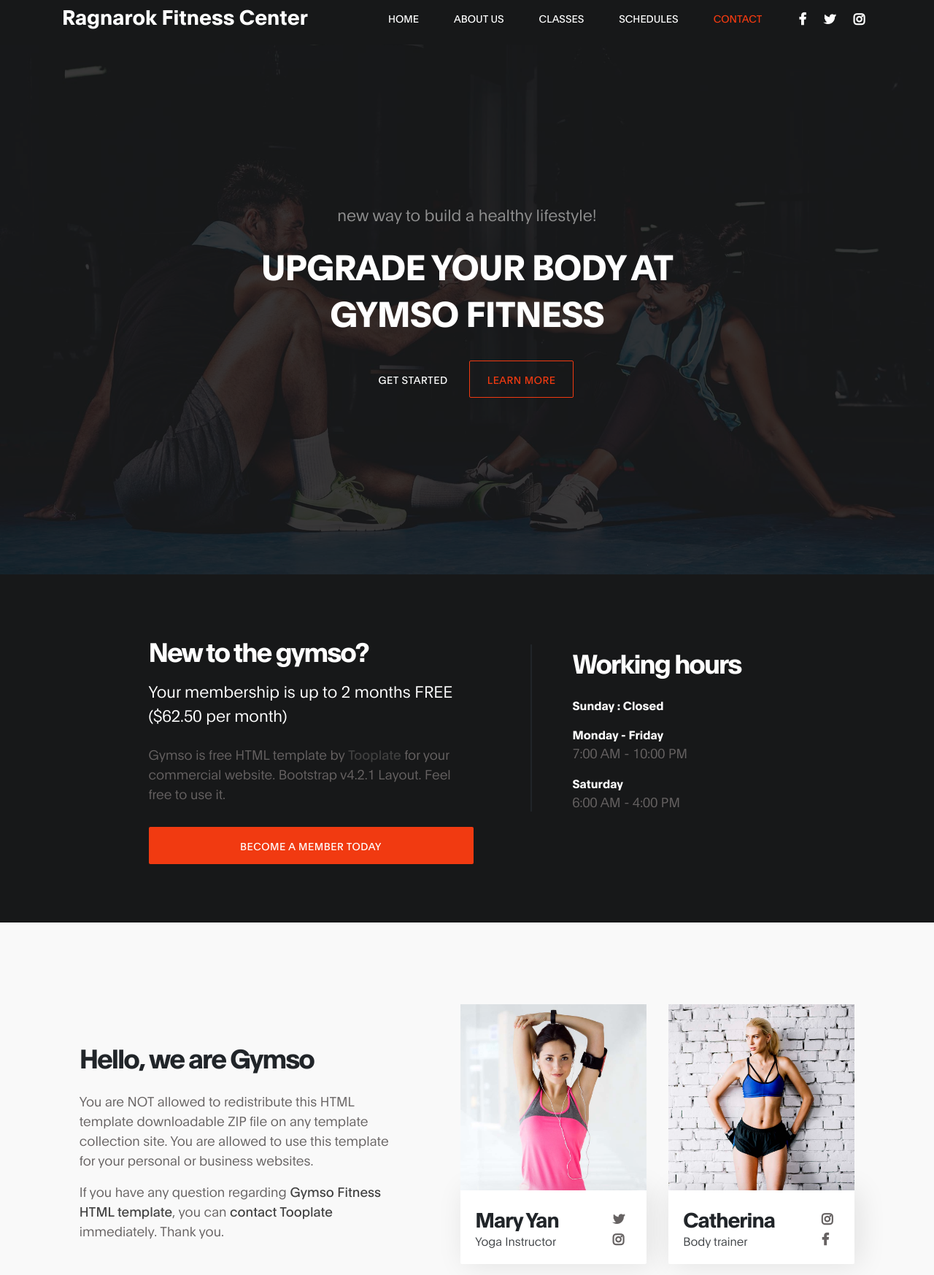
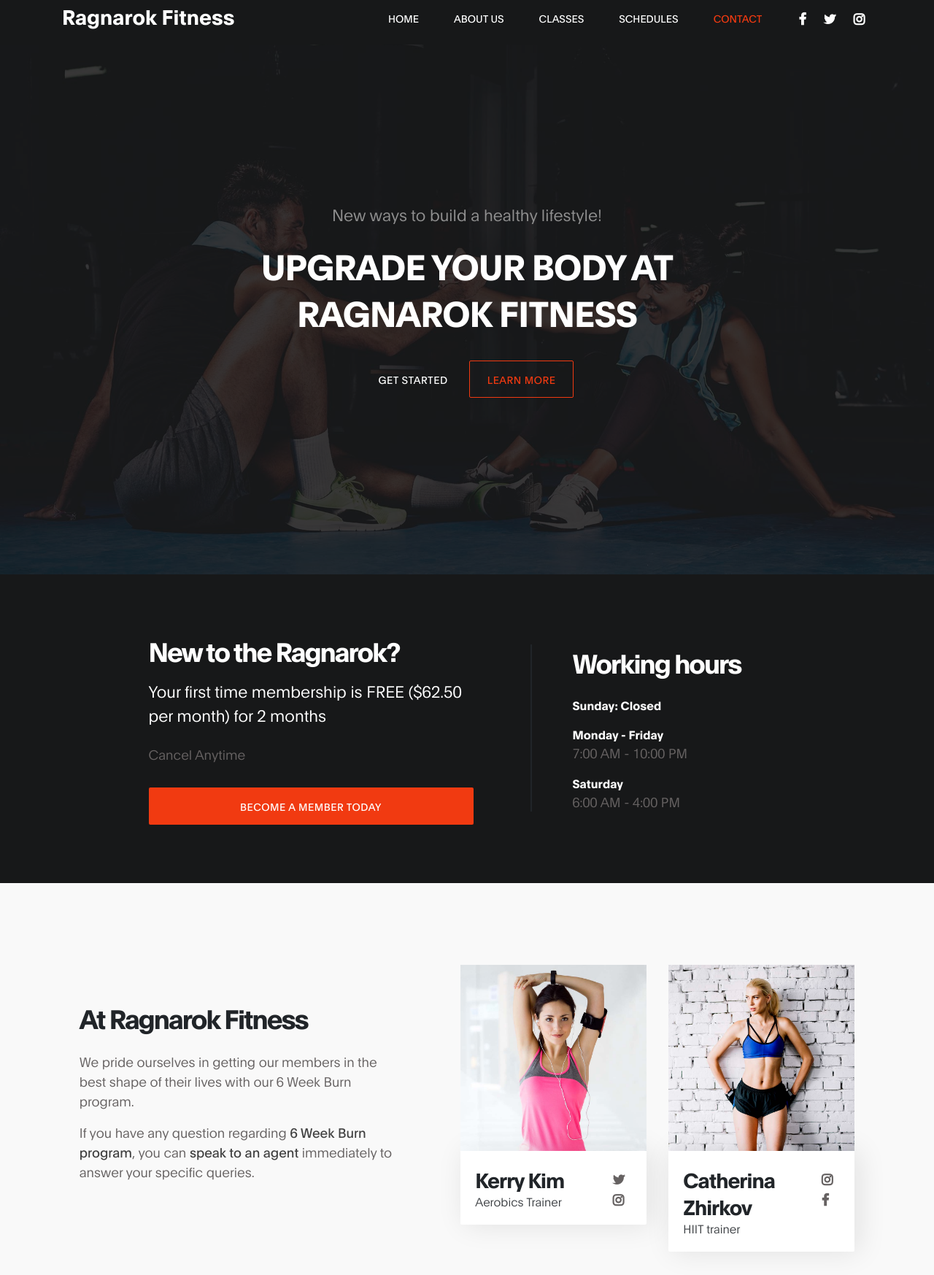
Before and after one commit to V-FOR-VEND3TTA/fitness-website, a plain HTML site: page index.html in a window 1280 px wide. Shown: the part 13-1760 px from the top of the page at 73% size. Drawn offline with Linux system fonts and the light colour scheme.

Commit message:
Modified Gymso into Ragnarok
- modified the styling
- modified the location
- modified a few other minor details like the trainer names

```diff
--- a/index.html
+++ b/index.html
@@ -15,7 +15,7 @@
      <link rel="stylesheet" href="css/aos.css">
 
      <!-- MAIN CSS -->
-     <link rel="stylesheet" href="css/tooplate-gymso-style.css">
+     <link rel="stylesheet" href="css/ragnarok.css">
 </head>
 <body data-spy="scroll" data-target="#navbarNav" data-offset="50">
 
@@ -23,7 +23,7 @@
     <nav class="navbar navbar-expand-lg fixed-top">
         <div class="container">
 
-            <a class="navbar-brand" href="index.html">Ragnarok Fitness Center</a>
+            <a class="navbar-brand" href="index.html">Ragnarok Fitness</a>
 
             <button class="navbar-toggler" type="button" data-toggle="collapse" data-target="#navbarNav" aria-controls="navbarNav" aria-expanded="false"
                 aria-label="Toggle navigation">
@@ -75,9 +75,9 @@
                          <div class="col-lg-8 col-md-10 mx-auto col-12">
                               <div class="hero-text mt-5 text-center">
 
-                                    <h6 data-aos="fade-up" data-aos-delay="300">new way to build a healthy lifestyle!</h6>
+                                    <h6 data-aos="fade-up" data-aos-delay="300">New ways to build a healthy lifestyle!</h6>
 
-                                    <h1 class="text-white" data-aos="fade-up" data-aos-delay="500">Upgrade your body at Gymso Fitness</h1>
+                                    <h1 class="text-white" data-aos="fade-up" data-aos-delay="500">Upgrade your body at Ragnarok Fitness</h1>
 
                                     <a href="#feature" class="btn custom-btn mt-3" data-aos="fade-up" data-aos-delay="600">Get started</a>
 
@@ -96,11 +96,11 @@
             <div class="row">
 
                 <div class="d-flex flex-column justify-content-center ml-lg-auto mr-lg-5 col-lg-5 col-md-6 col-12">
-                    <h2 class="mb-3 text-white" data-aos="fade-up">New to the gymso?</h2>
+                    <h2 class="mb-3 text-white" data-aos="fade-up">New to the Ragnarok?</h2>
 
-                    <h6 class="mb-4 text-white" data-aos="fade-up">Your membership is up to 2 months FREE ($62.50 per month)</h6>
+                    <h6 class="mb-4 text-white" data-aos="fade-up">Your first time membership is FREE ($62.50 per month) for 2 months</h6>
 
-                    <p data-aos="fade-up" data-aos-delay="200">Gymso is free HTML template by <a rel="nofollow" href="https://www.tooplate.com" target="_parent">Tooplate</a> for your commercial website. Bootstrap v4.2.1 Layout. Feel free to use it.</p>
+                    <p data-aos="fade-up" data-aos-delay="200">Cancel Anytime</p>
 
                     <a href="#" class="btn custom-btn bg-color mt-3" data-aos="fade-up" data-aos-delay="300" data-toggle="modal" data-target="#membershipForm">Become a member today</a>
                 </div>
@@ -111,7 +111,7 @@
 
                                 <h2 class="mb-4 text-white" data-aos="fade-up" data-aos-delay="500">Working hours</h2>
 
-                               <strong class="d-block" data-aos="fade-up" data-aos-delay="600">Sunday : Closed</strong>
+                               <strong class="d-block" data-aos="fade-up" data-aos-delay="600">Sunday: Closed</strong>
 
                                <strong class="mt-3 d-block" data-aos="fade-up" data-aos-delay="700">Monday - Friday</strong>
 
@@ -136,11 +136,11 @@
                     <div class="row">
 
                             <div class="mt-lg-5 mb-lg-0 mb-4 col-lg-5 col-md-10 mx-auto col-12">
-                                <h2 class="mb-4" data-aos="fade-up" data-aos-delay="300">Hello, we are Gymso</h2>
+                                <h2 class="mb-4" data-aos="fade-up" data-aos-delay="300">At Ragnarok Fitness</h2>
 
-                                <p data-aos="fade-up" data-aos-delay="400">You are NOT allowed to redistribute this HTML template downloadable ZIP file on any template collection site. You are allowed to use this template for your personal or business websites.</p>
+                                <p data-aos="fade-up" data-aos-delay="400">We pride ourselves in getting our members in the best shape of their lives with our 6 Week Burn program.</p>
 
-                                <p data-aos="fade-up" data-aos-delay="500">If you have any question regarding <a rel="nofollow" href="https://www.tooplate.com/view/2119-gymso-fitness" target="_parent">Gymso Fitness HTML template</a>, you can <a rel="nofollow" href="https://www.tooplate.com/contact" target="_parent">contact Tooplate</a> immediately. Thank you.</p>
+                                <p data-aos="fade-up" data-aos-delay="500">If you have any question regarding <a rel="nofollow" href="#" target="_parent">6 Week Burn program</a>, you can <a rel="nofollow" href="#" target="_parent">speak to an agent</a> immediately to answer your specific queries.</p>
 
                             </div>
 
@@ -150,8 +150,8 @@
 
                                     <div class="team-info d-flex flex-column">
 
-                                        <h3>Mary Yan</h3>
-                                        <span>Yoga Instructor</span>
+                                        <h3>Kerry Kim</h3>
+                                        <span>Aerobics Trainer</span>
 
                                         <ul class="social-icon mt-3">
                                             <li><a href="#" class="fa fa-twitter"></a></li>
@@ -167,8 +167,8 @@
 
                                     <div class="team-info d-flex flex-column">
 
-                                        <h3>Catherina</h3>
-                                        <span>Body trainer</span>
+                                        <h3>Catherina Zhirkov</h3>
+                                        <span>HIIT trainer</span>
 
                                         <ul class="social-icon mt-3">
                                             <li><a href="#" class="fa fa-instagram"></a></li>
@@ -384,7 +384,7 @@
                     <div class="mx-auto mt-4 mt-lg-0 mt-md-0 col-lg-5 col-md-6 col-12">
                         <h2 class="mb-4" data-aos="fade-up" data-aos-delay="600">Where you can <span>find us</span></h2>
 
-                        <p data-aos="fade-up" data-aos-delay="800"><i class="fa fa-map-marker mr-1"></i> 120-240 Rio de Janeiro - State of Rio de Janeiro, Brazil</p>
+                        <p data-aos="fade-up" data-aos-delay="800"><i class="fa fa-map-marker mr-1"></i> The Mall @ Carnival, Cnr Airport Road & Rangeview Rd, Brakpan, 1561</p>
 <!-- How to change your own map point
 	1. Go to Google Maps
 	2. Click on your location point
@@ -392,7 +392,7 @@
 	4. Copy only URL and paste it within the src="" field below
 -->
                         <div class="google-map" data-aos="fade-up" data-aos-delay="900">
-                           <iframe src="https://maps.google.com/maps?q=Av.+Lúcio+Costa,+Rio+de+Janeiro+-+RJ,+Brazil&t=&z=13&ie=UTF8&iwloc=&output=embed" width="1920" height="250" frameborder="0" style="border:0;" allowfullscreen=""></iframe>
+                           <iframe src="https://www.google.com/maps/embed?pb=!1m18!1m12!1m3!1d229047.0133724203!2d28.06687897377713!3d-26.2337516479492!2m3!1f0!2f0!3f0!3m2!1i1024!2i768!4f13.1!3m3!1m2!1s0x1e952296f88b4931%3A0x197a9f871c0c567a!2sPlanet%20Fitness%20Brakpan!5e0!3m2!1sen!2sza!4v1648455394246!5m2!1sen!2sza" width="600" height="450" style="border:0;" allowfullscreen="" loading="lazy" referrerpolicy="no-referrer-when-downgrade" width="1920" height="250" frameborder="0" style="border:0;" allowfullscreen=""></iframe>
                         </div>
                     </div>
 
@@ -407,18 +407,16 @@
                <div class="row">
 
                     <div class="ml-auto col-lg-4 col-md-5">
-                        <p class="copyright-text">Copyright &copy; 2020 Gymso Fitness Co.
-
-                        <br>Design: <a href="https://www.tooplate.com">Tooplate</a></p>
+                        <p class="copyright-text">Copyright &copy; 2020 - 2022 Ragnarok Fitness LLC.
                     </div>
 
                     <div class="d-flex justify-content-center mx-auto col-lg-5 col-md-7 col-12">
                         <p class="mr-4">
                             <i class="fa fa-envelope-o mr-1"></i>
-                            <a href="#">hello@company.co</a>
+                            <a href="#">queries@ragnarok.com</a>
                         </p>
 
-                        <p><i class="fa fa-phone mr-1"></i> 010-020-0840</p>
+                        <p><i class="fa fa-phone mr-1"></i> 065-358-2713</p>
                     </div>
 
                </div>
```
Also changed, not shown: css/ragnarok.css (renamed from css/tooplate-gymso-style.css).
